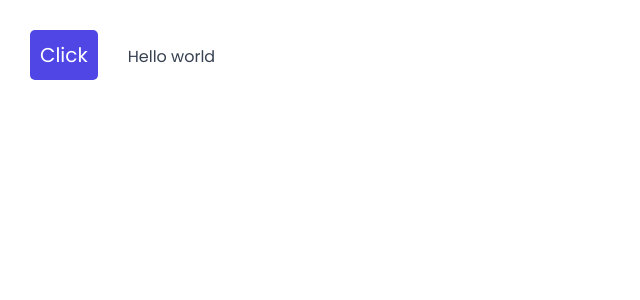
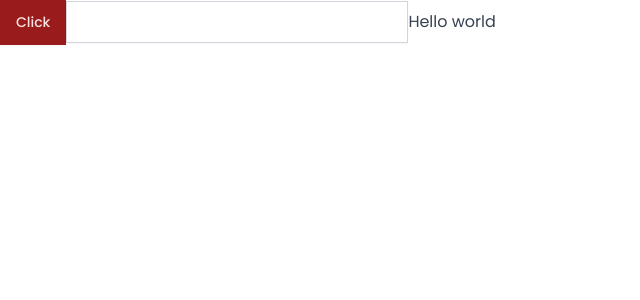
Before and after one commit to GKGB1212/The-wild-oasis, a React (Vite) app: page / in a window 1280 px wide. Shown: the top 300 px of the page, without its empty margins (0-640 px from the left). Built offline with nearby package versions, Linux system fonts and the light colour scheme; a web font is replaced by a local one.

Commit message:
style button, input

```diff
--- a/src/App.jsx
+++ b/src/App.jsx
@@ -1,24 +1,13 @@
-import { styled } from "styled-components";
 import GlobalStyle from "./styles/GlobalStyles";
+import Button from "./ui/Button";
+import Input from "./ui/Input";
 
-const Button = styled.button`
-  background-color: var(--color-brand-600);
-  font-size: 2rem;
-  color: white;
-  cursor: pointer;
-  border: none;
-  border-radius: 5px;
-  margin: 3rem;
-  padding: 1rem;
-  &:hover {
-    background-color: var(--color-brand-700);
-  }
-`;
 function App() {
   return (
     <div>
       <GlobalStyle />
-      <Button>Click</Button>
+      <Button variation="danger">Click</Button>
+      <Input />
       Hello world
     </div>
   );
--- a/src/ui/Button.jsx
+++ b/src/ui/Button.jsx
@@ -47,3 +47,15 @@ const variations = {
     }
   `,
 };
+export const Button = styled.button`
+  border: none;
+  border-radius: var(--border-redius-sm);
+  box-shadow: var(--shadow-sm);
+  ${(props) => sizes[props.size]};
+  ${(props) => variations[props.variation]}
+`;
+Button.defaultProps = {
+  variation: "primary",
+  size: "medium",
+};
+export default Button;
--- /dev/null
+++ b/src/ui/Input.jsx
@@ -0,0 +1,11 @@
+import styled from "styled-components";
+
+const Input = styled.input`
+  border: 1px solid var(--color-grey-300);
+  background-color: var(--color-grey-0);
+  border-radius: var(--boder-radius-sm);
+  padding: 0.8rem 1.2rem;
+  box-shadow: var(--shadow-sm);
+`;
+
+export default Input;
```
